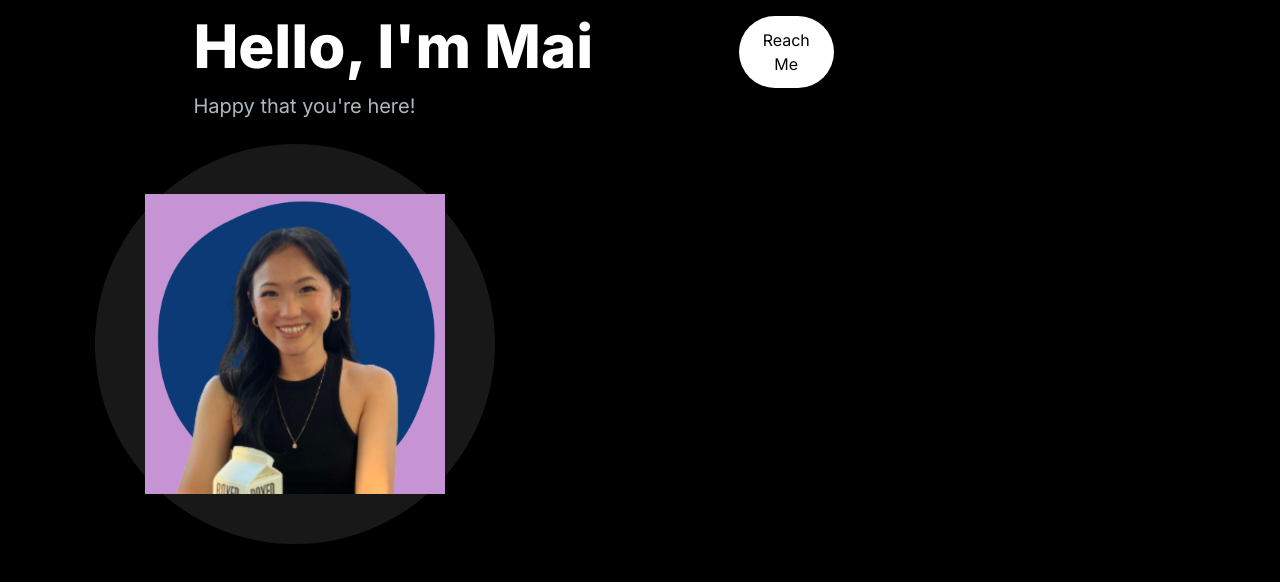
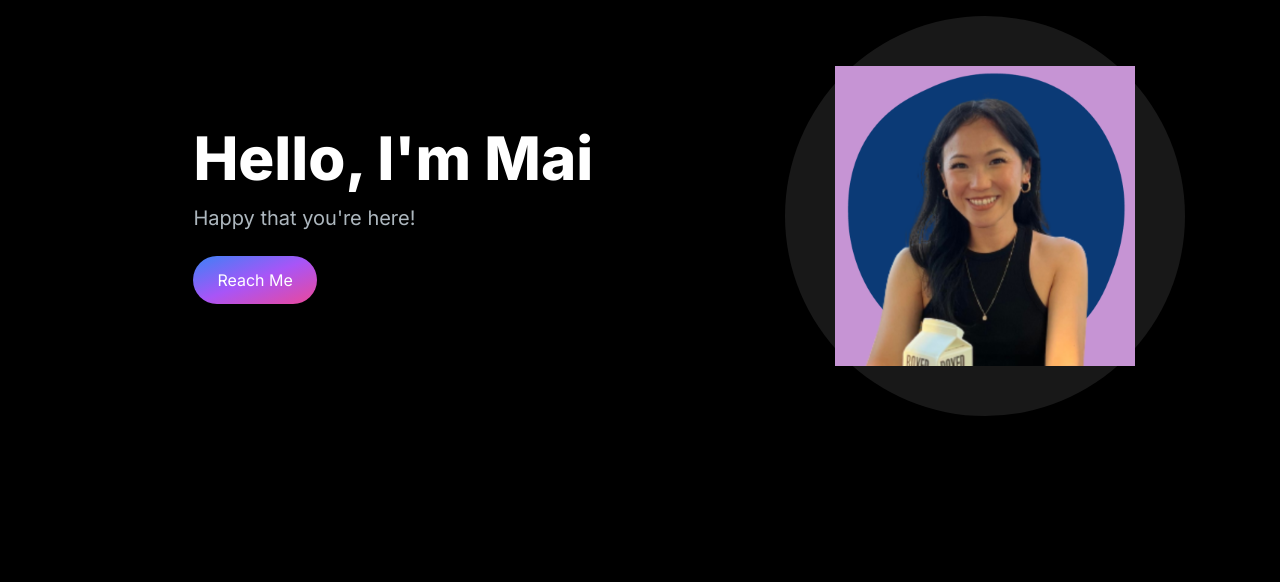
Before and after one commit to vmaineng/mai-web, a Next.js app: page / in a window 1280 px wide. Shown: the top 582 px of the page. Built offline with nearby package versions, Linux system fonts and the light colour scheme.

Commit message:
added in font size

```diff
--- a/app/components/Banner.jsx
+++ b/app/components/Banner.jsx
@@ -6,19 +6,20 @@
 const Banner = () => {
   return (
     <section>
-      <div className="grid grid-cols-1 lg:grid-cols-12">
-        <div className="col-span-7 place-self-center">
-          <h1 className="text-white mb-4 text-4xl lg:text-6xl font-extrabold">
+      <div className="grid grid-cols-1 sm:grid-cols-12">
+        <div className="col-span-7 place-self-center text-center sm:text-left">
+          <h1 className="text-white mb-4 text-4xl sm:text-5xl lg:text-6xl font-extrabold">
             {" "}
             Hello, I'm Mai
           </h1>
-          <p className="text-[#ADB7BE] text-lg mb-6 lg:text-xl">
+          <p className="text-[#ADB7BE] text-base sm:text-lg mb-6 lg:text-xl">
             Happy that you're here!
           </p>
+          <div>
+            <button className="px-6 py-3 w-full sm:w-fit rounded-full mr-4 bg-gradient-to-br from-blue-500 via-purple-500 to-pink-500 hover:bg-slate-200 text-white"> Reach Me</button>
         </div>
-        <div>
-            <button className="px-6 py-3 rounded-full mr-4 bg-white hover:bg-slate-200 text-black"> Reach Me</button>
         </div>
+
         <div className="col-span-5 place-self-center mt-4 lg:mt-0">
           <div className="rounded-full bg-[#181818] w-[250px] h-[250px] lg:w-[400px] lg:h-[400px] relative">
             <Image
--- a/app/page.js
+++ b/app/page.js
@@ -2,8 +2,10 @@
 
 export default function Home() {
   return (
-    <main className="flex min-h-screen flex-col bg-black container mx-auto px-12 py-4">
+    <main className="flex min-h-screen flex-col bg-black">
+    <div class="container mx-auto px-12 py-4">
     <Banner />
+    </div>
     </main>
   );
 }
```
